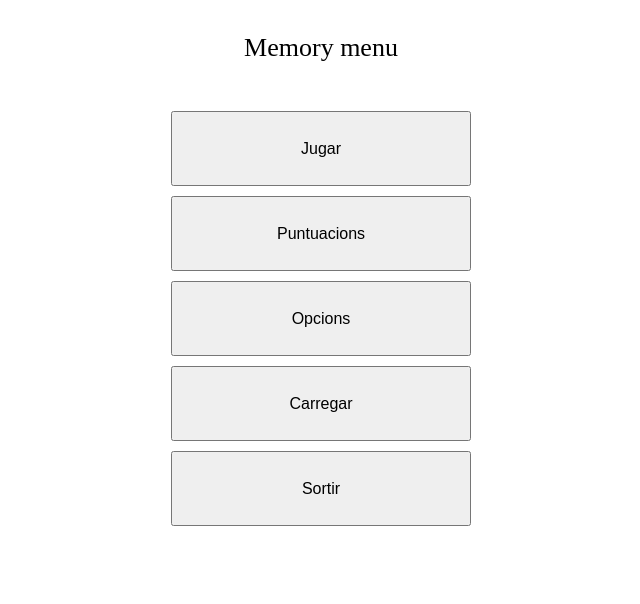
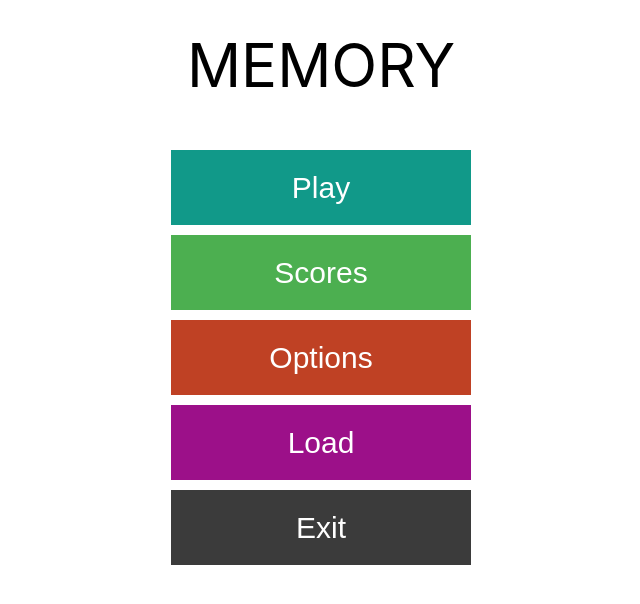
Before and after one commit to u1973234/memory, a plain HTML site: page index.html in a window 1280 px wide. Shown: the whole page, without its empty margins (319-959 px from the left). Drawn offline with Linux system fonts and the light colour scheme.

Commit message:
estil al menu

```diff
--- a/index.html
+++ b/index.html
@@ -8,21 +8,21 @@
 		<title> Memory - Menu </title>
 	</head>
 	<body>
-		<p class="menu-object" id="title">Memory menu</p>
-		<button class="menu-object" onclick="phaser_game()">
-			Jugar
+		<p class="menu-object" id="title">MEMORY</p>
+		<button id="button1" onclick="phaser_game()">
+			Play
 		</button>
-		<button class="menu-object" onclick="scores()">
-			Puntuacions
+		<button id="button2" onclick="scores()">
+			Scores
 		</button>
-		<button class="menu-object" onclick="options()">
-			Opcions
+		<button id="button3" onclick="options()">
+			Options
 		</button>
-		<button class="menu-object" onclick="load()">
-			Carregar
+		<button id="button4" onclick="load()">
+			Load
 		</button>
-		<button class="menu-object" onclick="exit()">
-			Sortir
+		<button id="button5" onclick="exit()">
+			Exit
 		</button>
 	</body>
 </html>
--- a/styles/main.css
+++ b/styles/main.css
@@ -5,34 +5,62 @@ input[type=number]{
     width: 3rem;
     text-align: center;
 }
-
 #title{
-	font-size: 26px;
-	line-height: 75px;
+	text-align: center;
+	font-size: 60px;
+	font-family:-apple-system, BlinkMacSystemFont, 'Segoe UI', Roboto, Oxygen, Ubuntu, Cantarell, 'Open Sans', 'Helvetica Neue', sans-serif;
+	margin-top: 50px;
+	height: 30px;
+	line-height: 30px;
 }
-
 .menu-object{
+	margin-left: auto;
+	margin-right: auto;
+	width: 300px;
+	height: 60px;
+	font-size: 17px;
+	margin-top: 10px;
+	padding-bottom: 10px;
+}
+p{
+	font-size: 1.4rem;
+}
+label{
+	font-size: 1.3rem;
+}
+button:active{
+	font-size: 18px;
+	width: 275px;
+	height: 70px;
+}
+button:hover:not(:active){
+	font-size: 40px;
+	width: 325px;
+	height: 85px;
+}
+button{
 	display:block;
 	margin-left: auto;
 	margin-right: auto;
 	width: 300px;
 	height: 75px;
-	font-size: 16px;
+	font-size: 30px;
+	color: white;
 	margin-top: 10px;
+	border: none;
 }
-
-p{
-	text-align: center;
+#button1{
+	background-color: #119989;
 }
-
-button.menu-object:active{
-	font-size: 18px;
-	width: 275px;
-	height: 70px;
+#button2{
+	background-color: #4CAF50;
 }
-
-button.menu-object:hover:not(:active){
-	font-size: 22px;
-	width: 325px;
-	height: 85px;
+#button3{
+	background-color: #bf4124;
 }
+#button4{
+	background-color: #9c1089;
+}
+#button5{
+	background-color: #3b3b3b;
+}
```
Also changed, not shown: html/load.html (+1 -1 lines), html/options.html (+3 -3 lines).
